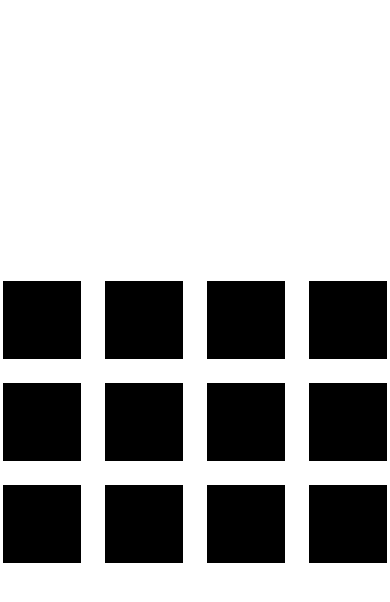
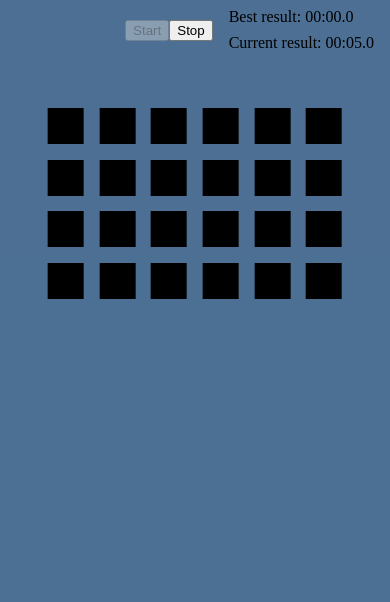
Before and after one commit to dracion0512/vue-memory-game, a plain HTML site: page index.html in a window 390 px wide. Drawn offline with nearby package versions, Linux system fonts and the light colour scheme.

Commit message:
not responsive

```diff
--- a/index.html
+++ b/index.html
@@ -8,7 +8,18 @@
   <script src="https://cdn.jsdelivr.net/npm/vue@2.6.12/dist/vue.js"></script>
 </head>
 <body>
-  <div id="app">
+  <section id="app">
+    <header>
+      <button v-if="isWinner" @click="winnerClicker" id="restartBtn">Play again</button>
+      <button :disabled="!isPaused" @click="isPaused = !isPaused">Start</button>
+      <button :disabled="isPaused" @click="isPaused = !isPaused">Stop</button>
+      <div class="results">
+        <span>Best result: {{ getTime(bestResult) }}</span>
+        <span>Current result: {{ getTime(result) }}</span>
+      </div>
+    </header>
+    <div id="container">
+      <div class="placeholder" v-if="isPaused"><p>PAUSED</p></div>
       <div
       v-for="card in cards"
       v-on:click="cardClicker(card, $event)"
@@ -25,14 +36,17 @@
       >
         <img class="card" v-bind:src="card.src" alt="">
       </div>
-    <button v-if="isWinner">Play again</button>
     </div>
+  </section>
   <script>
     new Vue({
       el: '#app',
       data() {
         return {
-          id: 0,
+          isPaused: false,
+          result: 0,
+          results: [],
+          interval: setInterval(() => this.result += 100, 100),
           limit: 6,
           cards: [
             {
@@ -81,6 +95,11 @@
               isActive: false,
             },
             {
+              name: 'swan',
+              src: './img/swan.svg',
+              isActive: false,
+            },
+            {
               name: 'turtle',
               src: './img/turtle.svg',
               isActive: false,
@@ -102,18 +121,25 @@
         isWinner() {
           return this.cards.length === this.passed.length
         },
+        bestResult() {
+          return Math.min(...this.results) | '--'
+        }
       },
       mounted() {
         let {limit, cards} = this
-        cards.splice(0, --limit)
+        // cards.splice(0, --limit)
         const DOMcards = document.querySelectorAll('div.card')
-        DOMcards.forEach((element, index) => element.id = `card_${index}`);
+        DOMcards.forEach((element, index) => {
+          const random = Math.floor(Math.random() * (DOMcards.length - 0 + 1)) + 0
+          element.id = `card_${index}`
+          element.style.order = random
+        });
       },
       methods: {
         cardClicker(val, event) {
           // let {last, current} = this
           let target = event.currentTarget
-          if (!!this.current && this.current.id === target.id) return
+          if (!!this.current && this.current.id === target.id || this.isPaused) return
           target.classList.toggle("hide")
           this.last = this.current
           this.current = {
@@ -137,6 +163,36 @@
             this.last = null
           }
         },
+        getTime(ms) {
+          const dt = new Date(ms);
+          function addZ(n) {
+            return (n<10? '0':'') + n;
+          }
+          // const hrs = dt.getHours();
+          const mins = dt.getMinutes();
+          const secs = dt.getSeconds();
+          const millis = dt.getMilliseconds();
+
+          return  addZ(mins) + ':' + addZ(secs) + "." + Math.floor(millis / 100);
+        },
+        winnerClicker() {
+          this.cards.map(card => card.isActive = false)
+          this.result = 0
+          this.interval = setInterval(() => this.result += 100, 100)
+        },
+      },
+      watch: {
+        isPaused() {
+          !this.isPaused
+          ? this.interval = setInterval(() => this.result += 100, 100)
+          : clearInterval(this.interval)
+        },
+        isWinner() {
+          if (!!this.isWinner) {
+            clearInterval(this.interval)
+            this.results.push(this.result)
+          }
+        }
       }
     })
   </script>
@@ -146,27 +202,43 @@
       padding: 0;
       min-height: 100vh;
     }
+    header {
+      width: 100%;
+      display: flex;
+      align-items: center;
+      justify-content: flex-end;
+    }
+    header span{
+      margin: 0;
+      padding: 1rem 1.5rem;
+      float: right;
+    }
     #app {
+      height: 100vh;
+      background-color: #003366b3;
+    }
+    #container {
       position: relative;
+      box-sizing: border-box;
+      padding: 3rem;
 
-      display: flex;
-      flex-wrap: wrap;
-      align-items: center;
-      justify-content: center;
-      align-content: center;
-      gap: 1.5rem;
+      display: grid;
+      grid-template-columns: repeat(6, 1fr);
+      gap: 1rem;
 
-      height: 100vh;
+      max-width: 700px;
       margin: auto;
     }
     .card {
-      background: #000000;
+      background-color: #000000;
     }
     .card {
       display: block;
       position: relative;
-      width: calc(100vw / 5);
-      transition: transform 0.5s linear;
+      box-sizing: border-box;
+
+      transition:
+      transform 0.5s linear;
       -webkit-transform-style: preserve-3d;
       transform-style: preserve-3d;
       transform: rotateY(0deg);
@@ -176,12 +248,57 @@
     }
     .card.active {
       transform: rotateY(0deg);
-      opacity: 0.8;
+      animation-name: passed;
+      animation-duration: 0.3s;
+      animation-fill-mode: forwards;
+      animation-direction: alternate;
+    }
+    .card.active img {
+      opacity: 0.7;
     }
     img{
       -webkit-backface-visibility: hidden;
       backface-visibility: hidden;
     }
+    .placeholder {
+      position: absolute;
+      top: 0;
+      bottom: 0;
+      left: 0;
+      right: 0;
+      background-color: #00000088;
+      display: flex;
+      align-items: center;
+      justify-content: center;
+    }
+    .placeholder p {
+      font-size: 3rem;
+      color: aliceblue;
+      z-index: 2;
+      transform: translateY(-100%);
+    }
+    .results {
+      padding: 0.5rem 1rem;
+      margin: 0;
+      display: flex;
+      flex-direction: column;
+      gap: 0.5rem;
+    }
+    .results span {
+      margin: 0;
+      padding: 0;
+    }
+    #restartBtn {
+      justify-self: flex-start;
+      margin: 0 0.5rem;
+    }
+    @keyframes passed {
+      from {
+        background-color: #000;
+      } to {
+        background-color: #0eaf6c;
+      }
+    }
   </style>
 </body>
 </html>
```
Also changed, not shown: img/swan.svg (added). Lines whose indentation alone changed are shown as unchanged.
